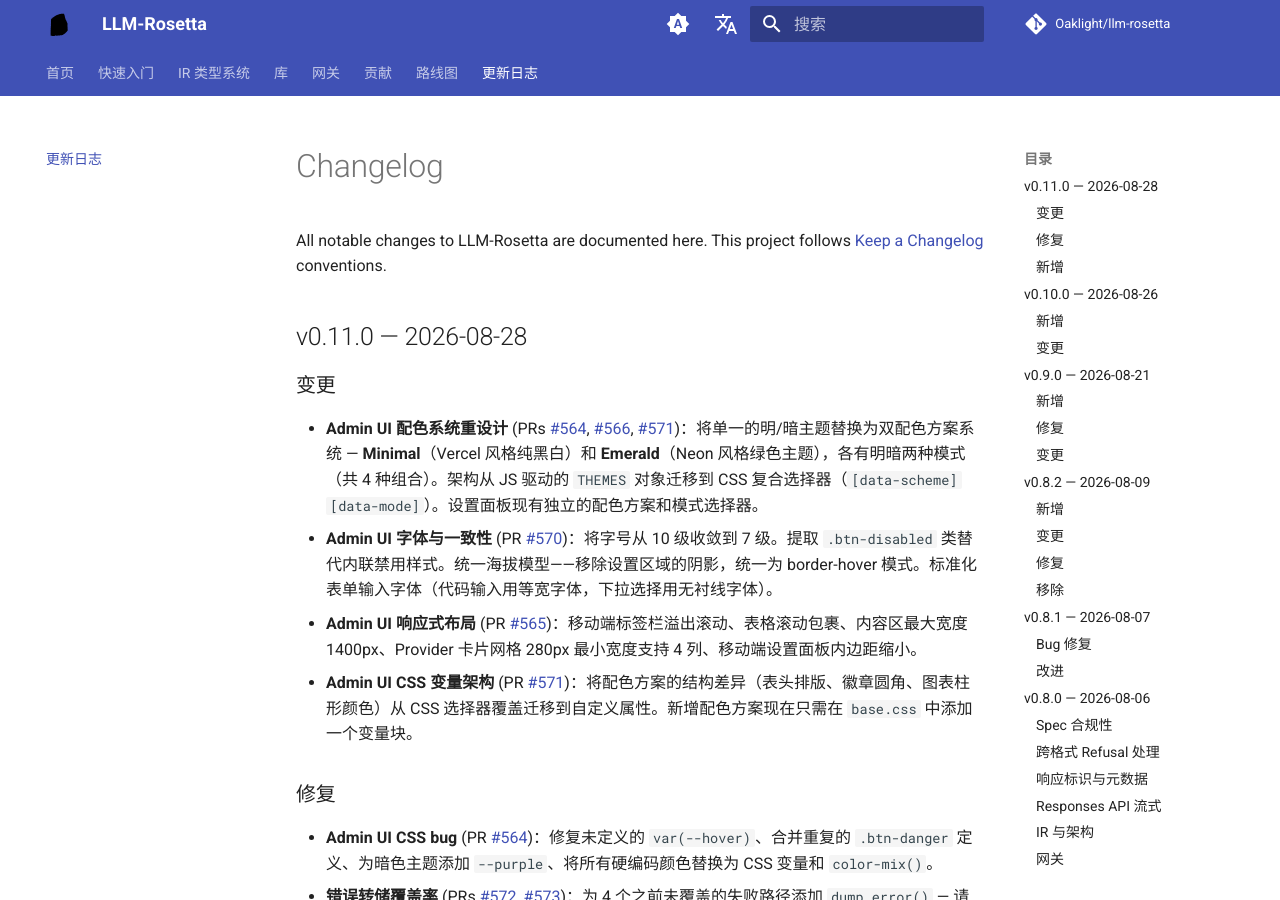
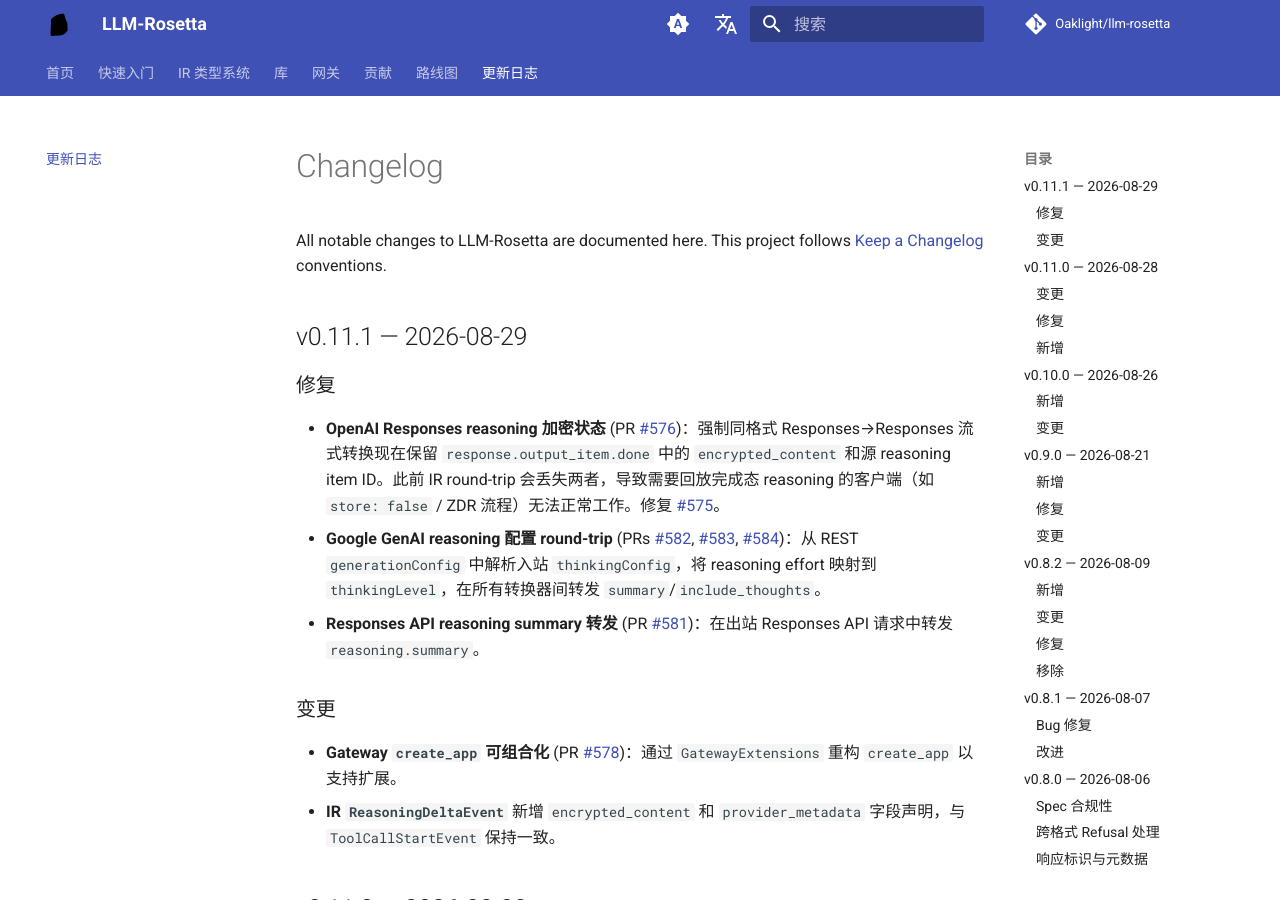
Before and after one commit to Oaklight/llm-rosetta, an MkDocs documentation site: the page built from docs/changelog.md, in a window 1280 px wide and 900 px high. Built offline with MkDocs 1.6.1 and Material for MkDocs 9.7.7, drawn with Linux system fonts in a browser that asks for light colours; comment, search, counter and statistics services are not loaded.

Commit message:
changelog: v0.11.1

```diff
--- a/docs/changelog.md
+++ b/docs/changelog.md
@@ -5,6 +5,19 @@
 # Changelog
 
 All notable changes to LLM-Rosetta are documented here. This project follows [Keep a Changelog](https://keepachangelog.com/) conventions.
+
+## v0.11.1 — 2026-08-29
+
+### 修复
+
+- **OpenAI Responses reasoning 加密状态** (PR [#576](https://github.com/Oaklight/llm-rosetta/pull/576))：强制同格式 Responses→Responses 流式转换现在保留 `response.output_item.done` 中的 `encrypted_content` 和源 reasoning item ID。此前 IR round-trip 会丢失两者，导致需要回放完成态 reasoning 的客户端（如 `store: false` / ZDR 流程）无法正常工作。修复 [#575](https://github.com/Oaklight/llm-rosetta/issues/575)。
+- **Google GenAI reasoning 配置 round-trip** (PRs [#582](https://github.com/Oaklight/llm-rosetta/pull/582), [#583](https://github.com/Oaklight/llm-rosetta/pull/583), [#584](https://github.com/Oaklight/llm-rosetta/pull/584))：从 REST `generationConfig` 中解析入站 `thinkingConfig`，将 reasoning effort 映射到 `thinkingLevel`，在所有转换器间转发 `summary`/`include_thoughts`。
+- **Responses API reasoning summary 转发** (PR [#581](https://github.com/Oaklight/llm-rosetta/pull/581))：在出站 Responses API 请求中转发 `reasoning.summary`。
+
+### 变更
+
+- **Gateway `create_app` 可组合化** (PR [#578](https://github.com/Oaklight/llm-rosetta/pull/578))：通过 `GatewayExtensions` 重构 `create_app` 以支持扩展。
+- **IR `ReasoningDeltaEvent`** 新增 `encrypted_content` 和 `provider_metadata` 字段声明，与 `ToolCallStartEvent` 保持一致。
 
 ## v0.11.0 — 2026-08-28
 
```
